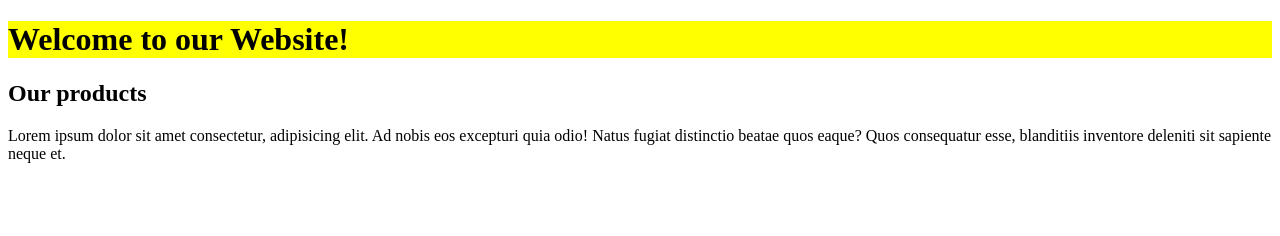
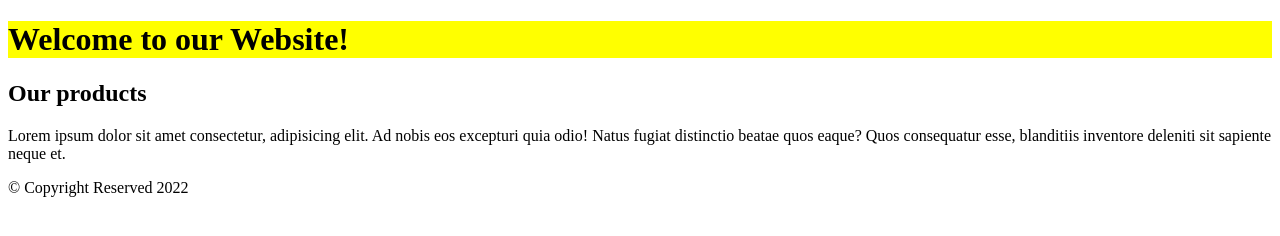
Before and after one commit to DavDevPro/azizbekkhabibullayev, a plain HTML site: page index.html in a window 1280 px wide. Drawn offline with Linux system fonts and the light colour scheme.

Commit message:
added footer in index.html

```diff
--- a/index.html
+++ b/index.html
@@ -22,5 +22,7 @@
         </p>
       </div>
     </main>
+
+    <footer>&copy; Copyright Reserved 2022</footer>
   </body>
 </html>
```
